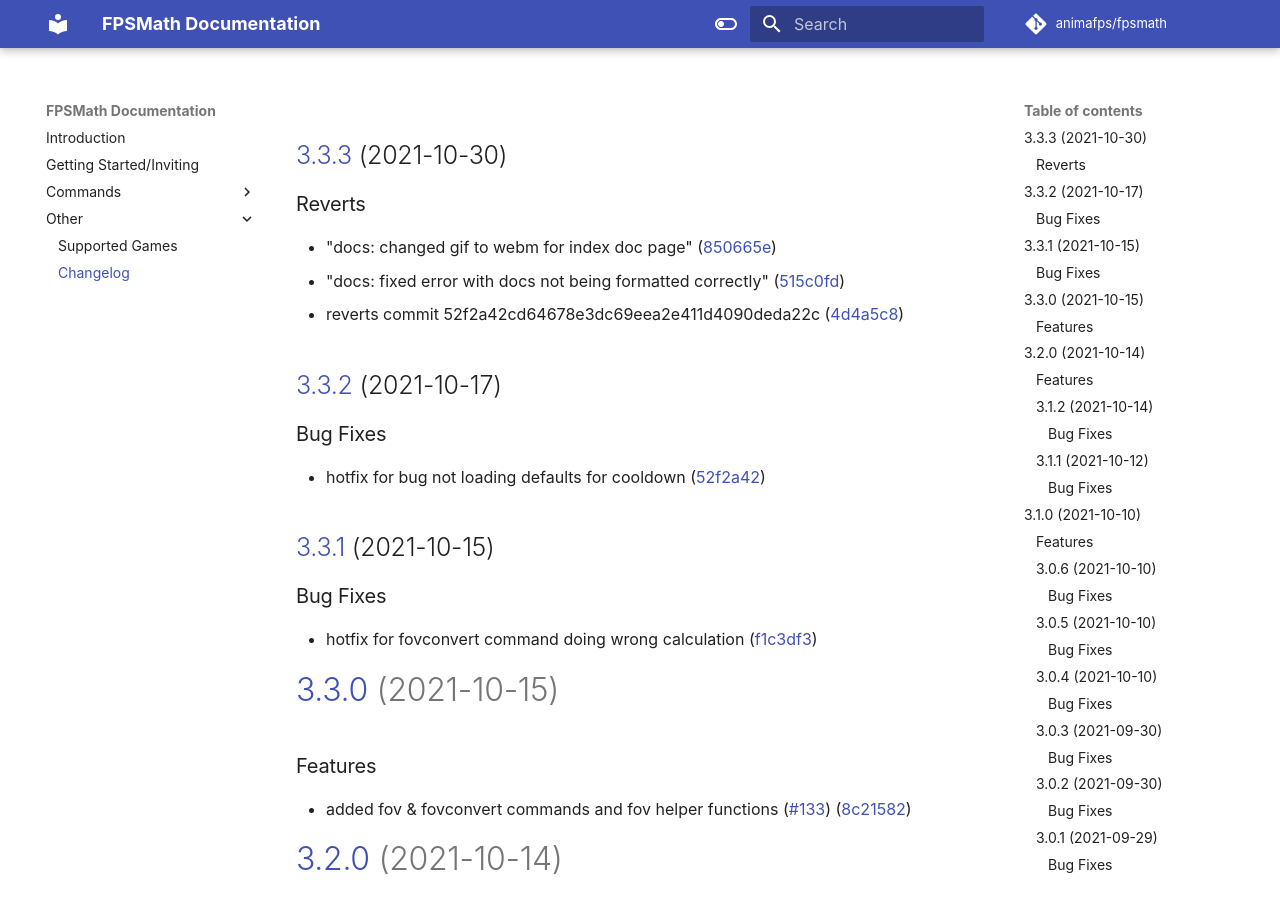
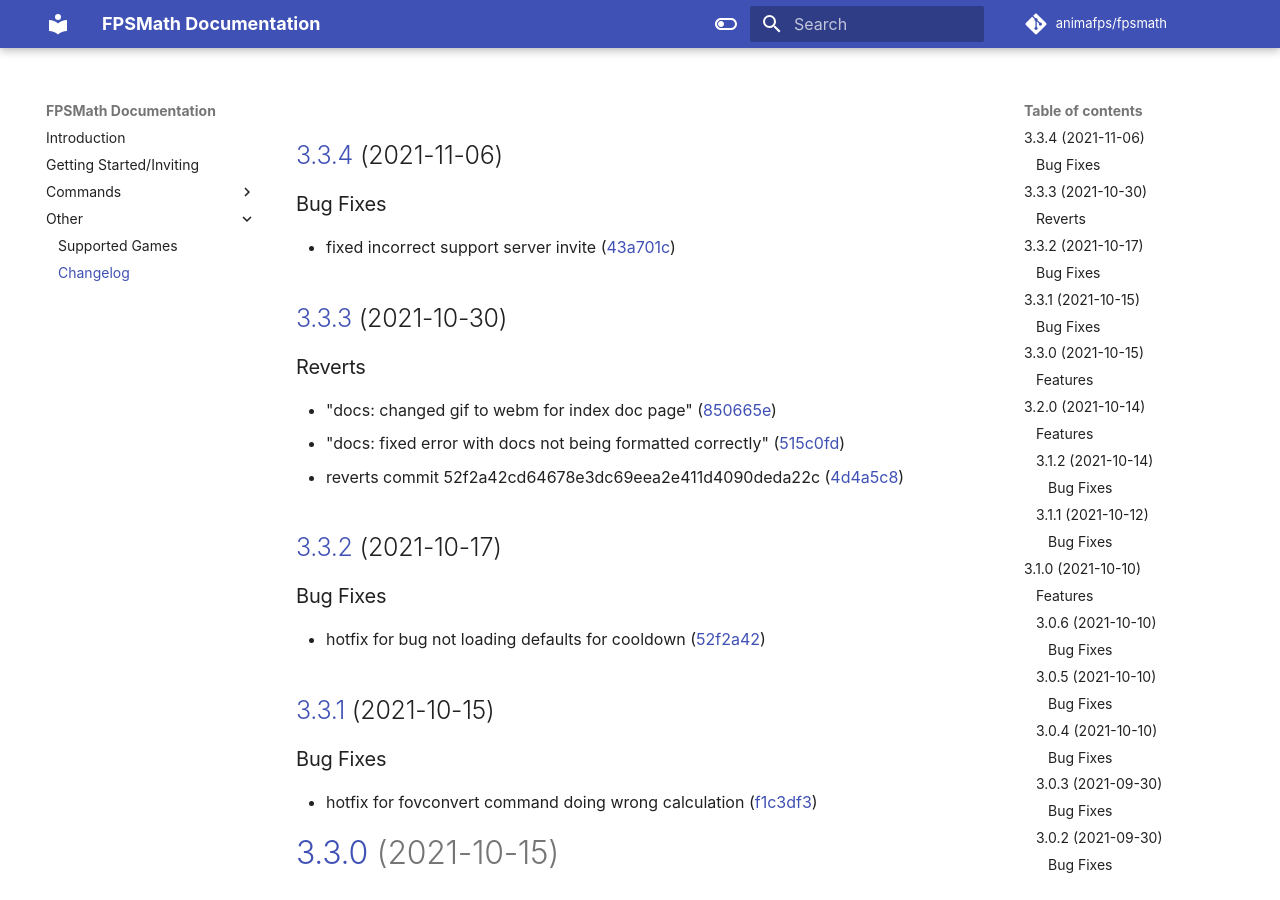
Before and after one commit to animafps/fpsmath, an MkDocs documentation site: the page built from docs/changelog.md, in a window 1280 px wide and 900 px high. Built offline with MkDocs 1.6.1 and Material for MkDocs 9.7.7, drawn with Linux system fonts in a browser that asks for light colours; comment, search, counter and statistics services are not loaded.

Commit message:
chore(release): 3.3.4
## [3.3.4](https://github.com/animafps/fpsmath/compare/v3.3.3...v3.3.4) (2021-11-06)

### Bug Fixes

* fixed incorrect support server invite ([43a701c](https://github.com/animafps/fpsmath/commit/43a701ccb87949fee46409d247eb2abf87f7decd))

```diff
--- a/docs/changelog.md
+++ b/docs/changelog.md
@@ -1,3 +1,10 @@
+## [3.3.4](https://github.com/animafps/fpsmath/compare/v3.3.3...v3.3.4) (2021-11-06)
+
+
+### Bug Fixes
+
+* fixed incorrect support server invite ([43a701c](https://github.com/animafps/fpsmath/commit/43a701ccb87949fee46409d247eb2abf87f7decd))
+
 ## [3.3.3](https://github.com/animafps/fpsmath/compare/v3.3.2...v3.3.3) (2021-10-30)
 
 
--- a/package.json
+++ b/package.json
@@ -1,7 +1,7 @@
 {
 	"name": "fpsmath",
 	"private": true,
-	"version": "3.3.3",
+	"version": "3.3.4",
 	"homepage": "https://fpsmath.xyz",
 	"license": "AGPL-3.0-or-later",
 	"main": "dist/index.js",
```
